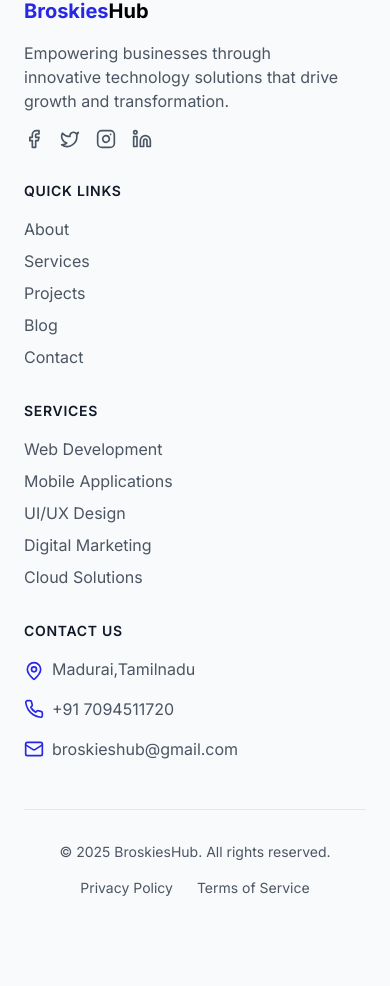
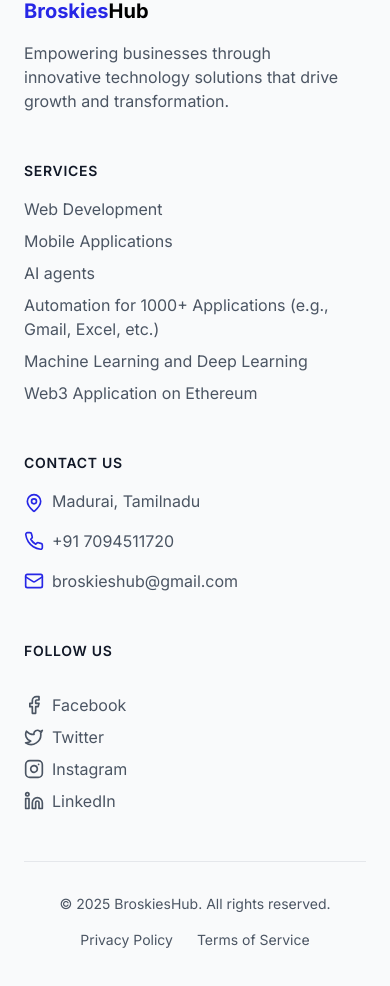
Before and after one commit to Bose1407/Freelancing---Website, a React (Vite) app: page / in a window 390 px wide. Shown: the part 6075-7061 px from the top of the page. Before the commit the page ends 7021 px from the top, so only its background shows below. Built offline with nearby package versions, Linux system fonts and the light colour scheme.

Commit message:
modified

```diff
--- a/src/components/layout/Footer.tsx
+++ b/src/components/layout/Footer.tsx
@@ -1,4 +1,3 @@
-
 import React from 'react';
 import { Link } from 'react-router-dom';
 import { Facebook, Twitter, Instagram, Linkedin, Mail, Phone, MapPin } from 'lucide-react';
@@ -9,14 +8,16 @@ const Footer: React.FC = () => {
   return (
     <footer className="bg-gray-50 border-t border-gray-200">
       <div className="container mx-auto px-6 py-12">
-        <div className="grid grid-cols-1 md:grid-cols-2 lg:grid-cols-4 gap-8">
+        <div className="grid grid-cols-1 md:grid-cols-2 lg:grid-cols-4 gap-12">
           {/* Company Info */}
           <div className="space-y-4">
-            <h3 className="text-xl font-bold text-imperial-600">Broskies<span className='text-black'>Hub</span></h3>
+            <h3 className="text-xl font-bold text-imperial-600">
+              Broskies<span className="text-black">Hub</span>
+            </h3>
             <p className="text-gray-600 mt-2 max-w-xs">
               Empowering businesses through innovative technology solutions that drive growth and transformation.
             </p>
-            <div className="flex items-center space-x-4 mt-4">
+            {/* <div className="flex items-center space-x-4 mt-4">
               <a
                 href="#"
                 aria-label="Facebook"
@@ -45,36 +46,22 @@ const Footer: React.FC = () => {
               >
                 <Linkedin size={20} />
               </a>
-            </div>
-          </div>
-
-          {/* Quick Links */}
-          <div>
-            <h4 className="text-sm font-semibold uppercase tracking-wider text-gray-900 mb-4">Quick Links</h4>
-            <ul className="space-y-2">
-              {['About', 'Services', 'Projects', 'Blog', 'Contact'].map((item) => (
-                <li key={item}>
-                  <Link
-                    to={`/${item.toLowerCase()}`}
-                    className="text-gray-600 hover:text-imperial-600 transition-colors link-underline"
-                  >
-                    {item}
-                  </Link>
-                </li>
-              ))}
-            </ul>
+            </div> */}
           </div>
 
           {/* Services */}
           <div>
-            <h4 className="text-sm font-semibold uppercase tracking-wider text-gray-900 mb-4">Services</h4>
+            <h4 className="text-sm font-semibold uppercase tracking-wider text-gray-900 mb-4">
+              Services
+            </h4>
             <ul className="space-y-2">
               {[
                 'Web Development',
                 'Mobile Applications',
-                'UI/UX Design',
-                'Digital Marketing',
-                'Cloud Solutions'
+                'AI agents',
+                'Automation for 1000+ Applications (e.g., Gmail, Excel, etc.)',
+                'Machine Learning and Deep Learning',
+                'Web3 Application on Ethereum',
               ].map((service) => (
                 <li key={service}>
                   <Link
@@ -90,27 +77,74 @@ const Footer: React.FC = () => {
 
           {/* Contact Info */}
           <div>
-            <h4 className="text-sm font-semibold uppercase tracking-wider text-gray-900 mb-4">Contact Us</h4>
+            <h4 className="text-sm font-semibold uppercase tracking-wider text-gray-900 mb-4">
+              Contact Us
+            </h4>
             <ul className="space-y-4">
               <li className="flex items-start">
                 <MapPin size={20} className="text-imperial-600 mr-2 mt-1 flex-shrink-0" />
-                <span className="text-gray-600">
-                  Madurai,Tamilnadu
-                </span>
+                <span className="text-gray-600">Madurai, Tamilnadu</span>
               </li>
               <li className="flex items-center">
                 <Phone size={20} className="text-imperial-600 mr-2 flex-shrink-0" />
-                <a href="tel:+91 7094511720" className="text-gray-600 hover:text-imperial-600 transition-colors">
+                <a
+                  href="tel:+91 7094511720"
+                  className="text-gray-600 hover:text-imperial-600 transition-colors"
+                >
                   +91 7094511720
                 </a>
               </li>
               <li className="flex items-center">
                 <Mail size={20} className="text-imperial-600 mr-2 flex-shrink-0" />
-                <a href="mailto:broskieshub@gmail.com" className="text-gray-600 hover:text-imperial-600 transition-colors">
+                <a
+                  href="mailto:broskieshub@gmail.com"
+                  className="text-gray-600 hover:text-imperial-600 transition-colors"
+                >
                   broskieshub@gmail.com
                 </a>
               </li>
             </ul>
+          </div>
+
+          {/* Social Media Links */}
+          <div className="flex flex-col items-start lg:items-end space-y-4 mr-40">
+            <h4 className="text-sm font-semibold uppercase tracking-wider text-gray-900 mb-4">
+              Follow Us
+            </h4>
+            <div className="flex flex-col space-y-2">
+              <a
+                href="#"
+                aria-label="Facebook"
+                className="flex items-center text-gray-600 hover:text-imperial-600 transition-colors"
+              >
+                <Facebook size={20} className="mr-2" />
+                <span>Facebook</span>
+              </a>
+              <a
+                href="#"
+                aria-label="Twitter"
+                className="flex items-center text-gray-600 hover:text-imperial-600 transition-colors"
+              >
+                <Twitter size={20} className="mr-2" />
+                <span>Twitter</span>
+              </a>
+              <a
+                href="#"
+                aria-label="Instagram"
+                className="flex items-center text-gray-600 hover:text-imperial-600 transition-colors"
+              >
+                <Instagram size={20} className="mr-2" />
+                <span>Instagram</span>
+              </a>
+              <a
+                href="#"
+                aria-label="LinkedIn"
+                className="flex items-center text-gray-600 hover:text-imperial-600 transition-colors"
+              >
+                <Linkedin size={20} className="mr-2" />
+                <span>LinkedIn</span>
+              </a>
+            </div>
           </div>
         </div>
 
@@ -120,10 +154,16 @@ const Footer: React.FC = () => {
               © {currentYear} BroskiesHub. All rights reserved.
             </p>
             <div className="mt-4 md:mt-0 flex space-x-6">
-              <Link to="/privacy" className="text-sm text-gray-600 hover:text-imperial-600 transition-colors">
+              <Link
+                to="/privacy"
+                className="text-sm text-gray-600 hover:text-imperial-600 transition-colors"
+              >
                 Privacy Policy
               </Link>
-              <Link to="/terms" className="text-sm text-gray-600 hover:text-imperial-600 transition-colors">
+              <Link
+                to="/terms"
+                className="text-sm text-gray-600 hover:text-imperial-600 transition-colors"
+              >
                 Terms of Service
               </Link>
             </div>
--- a/src/components/layout/Navbar.tsx
+++ b/src/components/layout/Navbar.tsx
@@ -13,7 +13,6 @@ const Navbar: React.FC = () => {
     { name: 'Home', path: '/' },
     { name: 'Services', path: '/services' },
     { name: 'Projects', path: '/projects' },
-    { name: 'Blog', path: '/blog' },
   ];
 
   useEffect(() => {
@@ -112,6 +111,7 @@ const Navbar: React.FC = () => {
               {link.name}
             </NavLink>
           ))}
+          <a href="/contact"><p>Contact Us</p></a>
 
         </div>
       </div>
```
